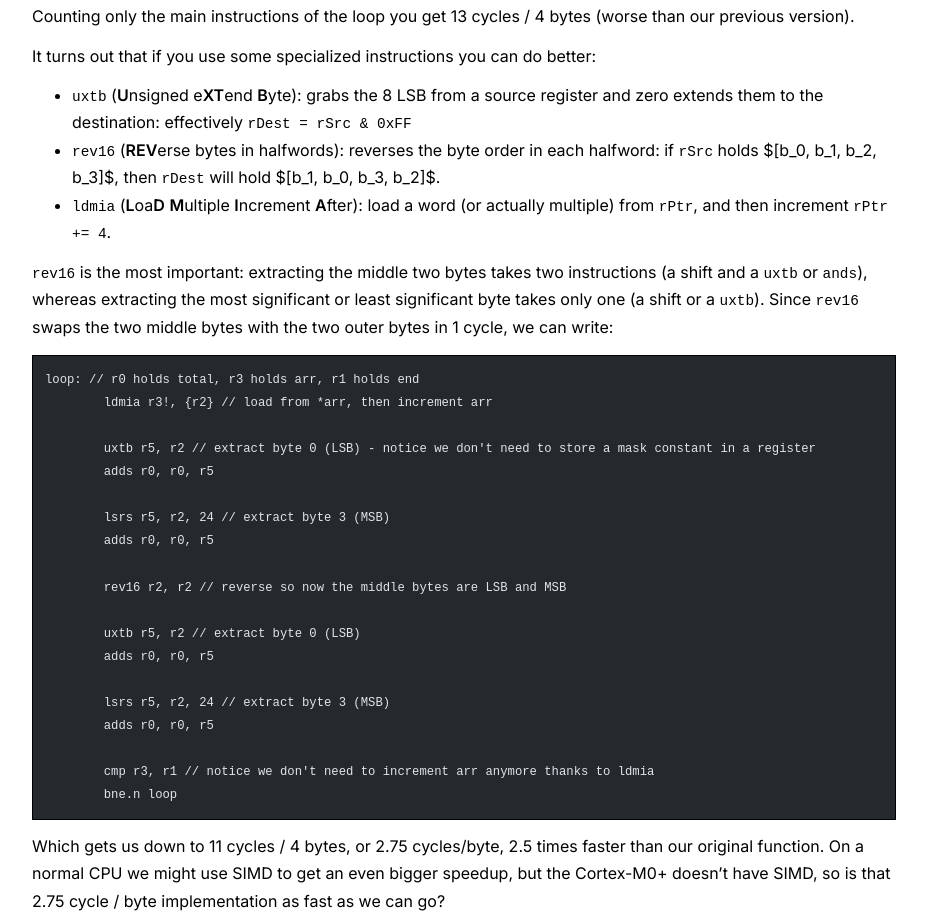
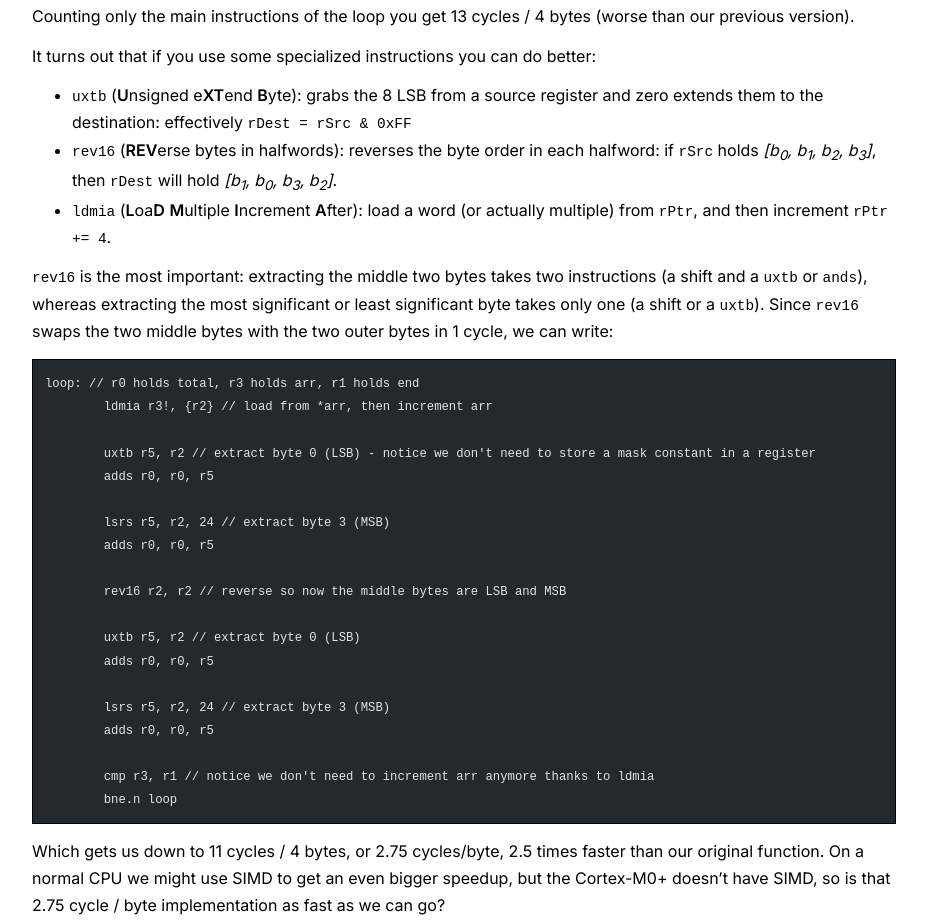
Before and after one commit to n-arms/n-arms.github.io, an Astro site: page /blog/sum-bytes-quickly in a window 1280 px wide. Shown: the part 3718-4642 px from the top of the page, without its empty margins (176-1103 px from the left). Built offline with nearby package versions, Linux system fonts and the light colour scheme; Astro itself is replaced by a stand-in of ours; code samples lack their colours.

Commit message:
Fix LaTeX leftovers in rev16 description

```diff
--- a/src/content/blog/sum-bytes-quickly.md
+++ b/src/content/blog/sum-bytes-quickly.md
@@ -139,7 +139,7 @@ Counting only the main instructions of the loop you get 13 cycles / 4 bytes (wor
 
 It turns out that if you use some specialized instructions you can do better:
 - `uxtb` (**U**nsigned e**XT**end **B**yte): grabs the 8 LSB from a source register and zero extends them to the destination: effectively `rDest = rSrc & 0xFF`
-- `rev16` (**REV**erse bytes in halfwords): reverses the byte order in each halfword: if `rSrc` holds $[b_0, b_1, b_2, b_3]$, then `rDest` will hold $[b_1, b_0, b_3, b_2]$.
+- `rev16` (**REV**erse bytes in halfwords): reverses the byte order in each halfword: if `rSrc` holds <em>[b<sub>0</sub>, b<sub>1</sub>, b<sub>2</sub>, b<sub>3</sub>]</em>, then `rDest` will hold <em>[b<sub>1</sub>, b<sub>0</sub>, b<sub>3</sub>, b<sub>2</sub>]</em>.
 - `ldmia` (**L**oa**D** **M**ultiple **I**ncrement **A**fter): load a word (or actually multiple) from `rPtr`, and then increment `rPtr += 4`.
 
 `rev16` is the most important: extracting the middle two bytes takes two instructions (a shift and a `uxtb` or `ands`), whereas extracting the most significant or least significant byte takes only one (a shift or a `uxtb`). Since `rev16` swaps the two middle bytes with the two outer bytes in 1 cycle, we can write:
```
